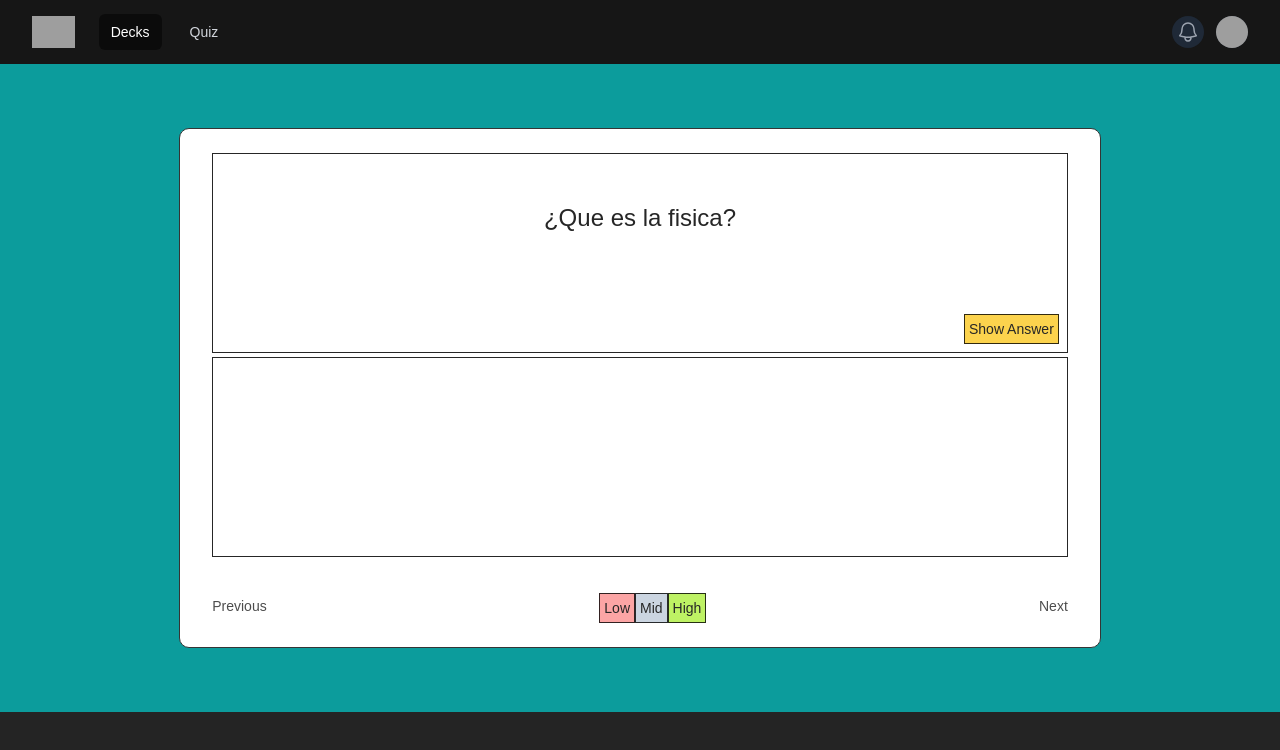
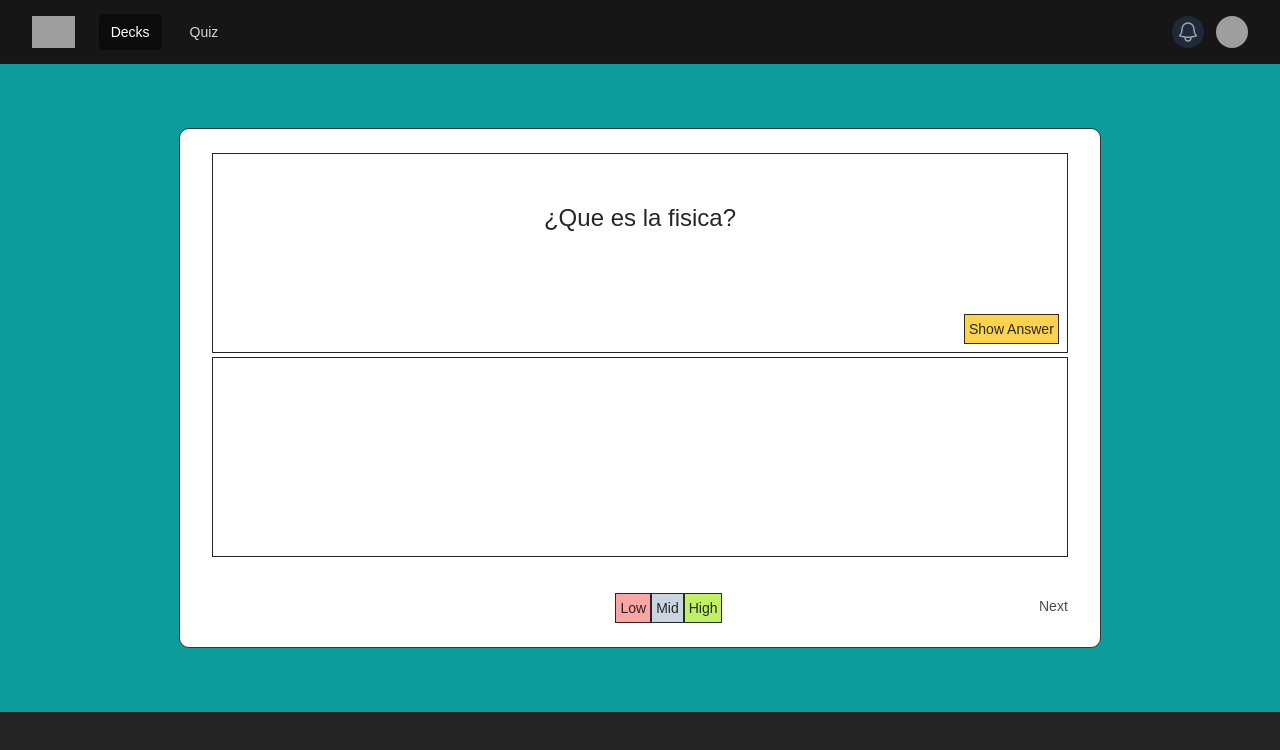
Before and after one commit to zubstack/project-quiz_app, a React (Vite) app in the folder client/: page /flashcards in a window 1280 px wide. Shown: the top 750 px of the page. Built offline with nearby package versions, Linux system fonts and the light colour scheme; grey boxes are pictures that could not be loaded; a web font is replaced by a local one.

Commit message:
Flashcards flow

```diff
--- a/client/src/components/FlashCard.jsx
+++ b/client/src/components/FlashCard.jsx
@@ -3,9 +3,11 @@ import BaseLayout from "../layout/BaseLayout";
 import ColorButton from "./ui/ColorButton";
 import LinkButton from "./ui/LinkButton";
 import { useState } from "react";
+import { useNavigate } from "react-router-dom";
 
-function FlashCard({ card }) {
+function FlashCard({ card, number, onTrasition, len }) {
   const [toggleAnswer, setToggleAnswer] = useState(null);
+  const navigate = useNavigate();
   return (
     <BaseLayout className="text-2xl font-bold flex flex-col items-center ">
       <div
@@ -37,13 +39,25 @@ function FlashCard({ card }) {
         {toggleAnswer ? card.answer : ""}
       </div>
       <div className="flex justify-between w-full mt-8">
-        <LinkButton>Previous</LinkButton>
+        {number !== 1 ? (
+          <LinkButton onClick={() => onTrasition(`card-${number - 1}`)}>
+            Previous
+          </LinkButton>
+        ) : (
+          <div className="text-transparent">Previus</div>
+        )}
         <div>
           <ColorButton color={"red"}>Low</ColorButton>
           <ColorButton color={"slate"}>Mid</ColorButton>
           <ColorButton color={"green"}>High</ColorButton>
         </div>
-        <LinkButton>Next</LinkButton>
+        {len === number ? (
+          <LinkButton onClick={() => navigate("/decks")}>Finish</LinkButton>
+        ) : (
+          <LinkButton onClick={() => onTrasition(`card-${number + 1}`)}>
+            Next
+          </LinkButton>
+        )}
       </div>
     </BaseLayout>
   );
--- a/client/src/components/ui/LinkButton.jsx
+++ b/client/src/components/ui/LinkButton.jsx
@@ -2,7 +2,10 @@ import React from "react";
 
 function LinkButton(props) {
   return (
-    <button className="text-black/70 text-sm font-normal hover:text-black">
+    <button
+      className="text-black/70 text-sm font-normal hover:text-black"
+      {...props}
+    >
       {props.children}
     </button>
   );
--- a/client/src/pages/FlashCards.jsx
+++ b/client/src/pages/FlashCards.jsx
@@ -1,17 +1,25 @@
-import React from "react";
+import React, { useState } from "react";
 import data from "../data/flashcards.json";
 import FlashCard from "../components/FlashCard";
-import { useSearchParams } from "react-router-dom";
 
 function FlashCards() {
-  const [searchParams] = useSearchParams();
-
-  const deckId = searchParams.get("deckId");
-  console.log("deckId", deckId);
-  const card = data[0];
+  // const [searchParams] = useSearchParams();
+  // const deckId = searchParams.get("deckId");
+  // console.log("deckId", deckId);
+  const [flashcardsState, setFlashcardsState] = useState("card-1");
+  const card = data[flashcardsState.split("-")[1] - 1];
+  function onTrasition(state) {
+    setFlashcardsState(state);
+  }
   return (
     <div>
-      <FlashCard key={card.cardId} card={card} />
+      <FlashCard
+        key={card.cardId}
+        card={card}
+        onTrasition={onTrasition}
+        number={parseInt(flashcardsState.split("-")[1])}
+        len={data.length}
+      />
     </div>
   );
 }
```
Also changed, not shown: 1 other file (tests, documents, lock files or other folders).
